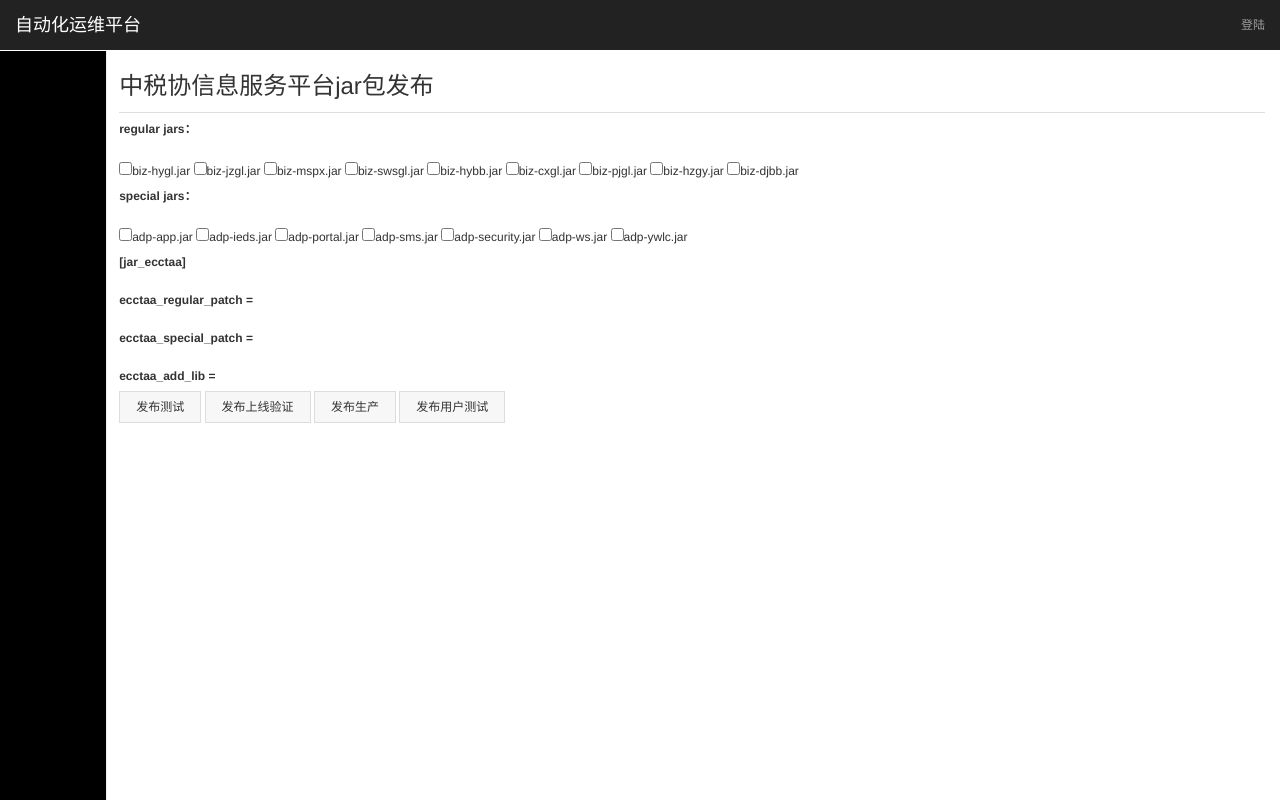
After one commit to qiuyy128/nova, a Django app: page /nova/ecctaaDeploy in a window 1280 px wide. The commit adds this page. Run offline with Django 3.2, Linux system fonts and the light colour scheme; parts of the project's set-up code (start-up, migrations or seed data) failed here and were passed over; some libraries are stand-ins or nearby versions.

Commit message:
修复部分bug

```diff
--- a/nova/models.py
+++ b/nova/models.py
@@ -369,6 +369,7 @@ class Permission(models.Model):
             ('upload_oss_file', '考试报名OSS附件上传 upload_oss_file'),
             ('exec_tax_agent_sql', '执行考试报名SQL exec_tax_agent_sql'),
             ('access_secret_file', '查看涉密配置文件 access_secret_file'),
+            ('exec_change_table', '变更表结构 exec_change_table'),
         )
 
 
--- a/nova/templates/config_file_add.html
+++ b/nova/templates/config_file_add.html
@@ -29,7 +29,7 @@
                             <div class="form-group">
                                 <label class="col-sm-2 control-label">SVN路径：</label>
                                 <div class="col-sm-4 row">
-                                    <input class="form-control" type="text" placeholder="svn相对路径，如adp/WebRoot"
+                                    <input class="form-control" type="text" placeholder="svn相对路径，如adp/WebRoot；nodejs根路径请填写/"
                                            id="id_svn_url" name="svn_url">
                                 </div>
                             </div>
--- /dev/null
+++ b/nova/templates/deploy_ecctaa.html
@@ -0,0 +1,254 @@
+{% extends 'base.html' %}
+{% block title %}信息服务平台版本发布{% endblock %}
+
+{% block content %}
+    <div class="container-fluid">
+        <div class="row">
+            <div class="col-xs-6 col-sm-8 col-md-12">
+                <div class="col-md-offset-1 console-instance-head clearfix">
+                    <div class="pull-left">
+                        <h3><span>中税协信息服务平台jar包发布</span></h3>
+                    </div>
+                </div>
+                <div class="col-md-offset-1 margin-top-1">
+                    <form action="{% url 'ecctaaDeploy' %}" method="post">
+                        {% csrf_token %}
+                        <div class="form-group">
+                            <label><span>regular jars：</span></label>
+                        </div>
+                        <div>
+                            <input id="id_regular_select" name="id_regular_select" type="checkbox"
+                                   onclick="chk(this.checked)"
+                                   value="biz-hygl.jar">biz-hygl.jar
+                            <input id="id_regular_select" name="id_regular_select" type="checkbox"
+                                   onclick="chk(this.checked)"
+                                   value="biz-jzgl.jar">biz-jzgl.jar
+                            <input id="id_regular_select" name="id_regular_select" type="checkbox"
+                                   onclick="chk(this.checked)"
+                                   value="biz-mspx.jar">biz-mspx.jar
+                            <input id="id_regular_select" name="id_regular_select" type="checkbox"
+                                   onclick="chk(this.checked)"
+                                   value="biz-swsgl.jar">biz-swsgl.jar
+                            <input id="id_regular_select" name="id_regular_select" type="checkbox"
+                                   onclick="chk(this.checked)"
+                                   value="biz-hybb.jar">biz-hybb.jar
+                            <input id="id_regular_select" name="id_regular_select" type="checkbox"
+                                   onclick="chk(this.checked)"
+                                   value="biz-cxgl.jar">biz-cxgl.jar
+                            <input id="id_regular_select" name="id_regular_select" type="checkbox"
+                                   onclick="chk(this.checked)"
+                                   value="biz-pjgl.jar">biz-pjgl.jar
+                            <input id="id_regular_select" name="id_regular_select" type="checkbox"
+                                   onclick="chk(this.checked)"
+                                   value="biz-hzgy.jar">biz-hzgy.jar
+                            <input id="id_regular_select" name="id_regular_select" type="checkbox"
+                                   onclick="chk(this.checked)"
+                                   value="biz-djbb.jar">biz-djbb.jar
+                        </div>
+                        <div class="form-group">
+                            <label><span>special jars：</span></label>
+                        </div>
+                        <div>
+                            <input id="id_special_select" name="id_special_select" type="checkbox"
+                                   onclick="chk2(this.checked)"
+                                   value="adp-app.jar">adp-app.jar
+                            <input id="id_special_select" name="id_special_select" type="checkbox"
+                                   onclick="chk2(this.checked)"
+                                   value="adp-ieds.jar">adp-ieds.jar
+                            <input id="id_special_select" name="id_special_select" type="checkbox"
+                                   onclick="chk2(this.checked)"
+                                   value="adp-portal.jar">adp-portal.jar
+                            <input id="id_special_select" name="id_special_select" type="checkbox"
+                                   onclick="chk2(this.checked)"
+                                   value="adp-sms.jar">adp-sms.jar
+                            <input id="id_special_select" name="id_special_select" type="checkbox"
+                                   onclick="chk2(this.checked)"
+                                   value="adp-security.jar">adp-security.jar
+                            <input id="id_special_select" name="id_special_select" type="checkbox"
+                                   onclick="chk2(this.checked)"
+                                   value="adp-ws.jar">adp-ws.jar
+                            <input id="id_special_select" name="id_special_select" type="checkbox"
+                                   onclick="chk2(this.checked)"
+                                   value="adp-ywlc.jar">adp-ywlc.jar
+                        </div>
+                        <div class="form-group">
+                            <label><span>[jar_ecctaa]</span></label>
+                        </div>
+                        <div class="form-group">
+                            <label><span id="id_regular_patch">ecctaa_regular_patch =</span></label>
+                        </div>
+                        <div class="form-group">
+                            <label><span id="id_special_patch">ecctaa_special_patch =</span></label>
+                        </div>
+                        <label><span id="id_add_lib">ecctaa_add_lib =</span></label>
+                    </form>
+                    <input type="button" class="deploy_test btn btn-default" value="发布测试">
+                    </input>
+                    <input type="button" class="deploy_staging btn btn-default" value="发布上线验证">
+                    </input>
+                    <input type="button" class="deploy_product btn btn-default" value="发布生产">
+                    </input>
+                    <input type="button" class="deploy_user_test btn btn-default" value="发布用户测试">
+                    </input>
+                </div>
+            </div>
+        </div>
+    </div>
+{% endblock %}
+
+{% block js %}
+    <script type="text/javascript">
+        function chk(c) {
+            var obj = document.getElementsByName('id_regular_select');
+            var regular_patch = 'ecctaa_regular_patch = ';
+            for (var i in obj) {
+                if (obj[i].checked) {
+                    regular_patch += obj[i].value + ',';
+                }
+            }
+            regular_patch = regular_patch.substr(0, regular_patch.length - 1);
+            $('#id_regular_patch').text(regular_patch);
+        }
+        function chk2(c) {
+            var obj = document.getElementsByName('id_special_select');
+            var special_patch = 'ecctaa_special_patch = ';
+            for (var i in obj) {
+                if (obj[i].checked) {
+                    special_patch += obj[i].value + ',';
+                }
+            }
+            special_patch = special_patch.substr(0, special_patch.length - 1);
+            $('#id_special_patch').text(special_patch);
+        }
+        $(document).ready(function () {
+            $('.deploy_test').click(function () {
+                var config_eccta_ini = "[jar_ecctaa]\n#ecctaa_regular_patch = biz-hygl.jar,biz-jzgl.jar,biz-mspx.jar,biz-swsgl.jar,biz-hybb.jar\n"
+                        + $('#id_regular_patch').text()
+                        + "\n#ecctaa_special_patch = adp-app.jar,adp-ieds.jar,adp-portal.jar,adp-sms.jar,adp-security.jar,adp-ws.jar,adp-ywlc.jar\n"
+                        + $('#id_special_patch').text()
+                        + "\necctaa_add_lib =\n\n[doc_info]\ncreate_time = " + new Date().toLocaleString();
+                layer.confirm('请确认是否已登陆Jenkins，如未登陆请取消，登陆Jenkins后再执行！', {
+                    icon: 3,
+                    btn: ['确定', '取消'],
+                    area: ['420px', '240px']
+                }, function () {
+                    $.ajax({
+                        type: "POST",
+                        url: "{% url 'ecctaaDeploy' %}",
+                        data: JSON.stringify({
+                            config_eccta_ini: config_eccta_ini
+                        }),
+                        success: function () {
+                            window.location.href = "http://10.126.3.11:8082/view/税协平台/job/税协平台-内部测试/";
+                        },
+                        error: function () {
+                            layer.alert('ERROR', {
+                                icon: 2,
+                                skin: 'layui-layer-molv',
+                                closeBtn: 0
+                            });
+                        },
+                        dataType: "json",
+                        contentType: "application/json"
+                    });
+                });
+            });
+            $('.deploy_staging').click(function () {
+                var config_eccta_ini = "[jar_ecctaa]\n#ecctaa_regular_patch = biz-hygl.jar,biz-jzgl.jar,biz-mspx.jar,biz-swsgl.jar,biz-hybb.jar\n"
+                        + $('#id_regular_patch').text()
+                        + "\n#ecctaa_special_patch = adp-app.jar,adp-ieds.jar,adp-portal.jar,adp-sms.jar,adp-security.jar,adp-ws.jar,adp-ywlc.jar\n"
+                        + $('#id_special_patch').text()
+                        + "\necctaa_add_lib =\n\n[doc_info]\ncreate_time = " + new Date().toLocaleString();
+                layer.confirm('请确认是否已登陆Jenkins，如未登陆请取消，登陆Jenkins后再执行！', {
+                    icon: 3,
+                    btn: ['确定', '取消'],
+                    area: ['420px', '240px']
+                }, function () {
+                    $.ajax({
+                        type: "POST",
+                        url: "{% url 'ecctaaDeploy' %}",
+                        data: JSON.stringify({
+                            config_eccta_ini: config_eccta_ini
+                        }),
+                        success: function () {
+                            window.location.href = "http://10.126.3.11:8082/view/税协平台/job/上线验证-税协平台/";
+                        },
+                        error: function () {
+                            layer.alert('ERROR', {
+                                icon: 2,
+                                skin: 'layui-layer-molv',
+                                closeBtn: 0
+                            });
+                        },
+                        dataType: "json",
+                        contentType: "application/json"
+                    });
+                });
+            });
+            $('.deploy_product').click(function () {
+                var config_eccta_ini = "[jar_ecctaa]\n#ecctaa_regular_patch = biz-hygl.jar,biz-jzgl.jar,biz-mspx.jar,biz-swsgl.jar,biz-hybb.jar\n"
+                        + $('#id_regular_patch').text()
+                        + "\n#ecctaa_special_patch = adp-app.jar,adp-ieds.jar,adp-portal.jar,adp-sms.jar,adp-security.jar,adp-ws.jar,adp-ywlc.jar\n"
+                        + $('#id_special_patch').text()
+                        + "\necctaa_add_lib =\n\n[doc_info]\ncreate_time = " + new Date().toLocaleString();
+                layer.confirm('请确认是否已登陆Jenkins，如未登陆请取消，登陆Jenkins后再执行！', {
+                    icon: 3,
+                    btn: ['确定', '取消'],
+                    area: ['420px', '240px']
+                }, function () {
+                    $.ajax({
+                        type: "POST",
+                        url: "{% url 'ecctaaDeploy' %}",
+                        data: JSON.stringify({
+                            config_eccta_ini: config_eccta_ini
+                        }),
+                        success: function () {
+                            window.location.href = "http://10.126.3.11:8082/view/税协平台/job/生产-税协平台/";
+                        },
+                        error: function () {
+                            layer.alert('ERROR', {
+                                icon: 2,
+                                skin: 'layui-layer-molv',
+                                closeBtn: 0
+                            });
+                        },
+                        dataType: "json",
+                        contentType: "application/json"
+                    });
+                });
+            });
+            $('.deploy_user_test').click(function () {
+                var config_eccta_ini = "[jar_ecctaa]\n#ecctaa_regular_patch = biz-hygl.jar,biz-jzgl.jar,biz-mspx.jar,biz-swsgl.jar,biz-hybb.jar\n"
+                        + $('#id_regular_patch').text()
+                        + "\n#ecctaa_special_patch = adp-app.jar,adp-ieds.jar,adp-portal.jar,adp-sms.jar,adp-security.jar,adp-ws.jar,adp-ywlc.jar\n"
+                        + $('#id_special_patch').text()
+                        + "\necctaa_add_lib =\n\n[doc_info]\ncreate_time = " + new Date().toLocaleString();
+                layer.confirm('请确认是否已登陆Jenkins，如未登陆请取消，登陆Jenkins后再执行！', {
+                    icon: 3,
+                    btn: ['确定', '取消'],
+                    area: ['420px', '240px']
+                }, function () {
+                    $.ajax({
+                        type: "POST",
+                        url: "{% url 'ecctaaDeploy' %}",
+                        data: JSON.stringify({
+                            config_eccta_ini: config_eccta_ini
+                        }),
+                        success: function () {
+                            window.location.href = "http://10.126.3.11:8082/view/税协平台/job/税协平台-用户测试/";
+                        },
+                        error: function () {
+                            layer.alert('ERROR', {
+                                icon: 2,
+                                skin: 'layui-layer-molv',
+                                closeBtn: 0
+                            });
+                        },
+                        dataType: "json",
+                        contentType: "application/json"
+                    });
+                });
+            });
+        });
+    </script>
+{% endblock %}
--- a/nova/urls.py
+++ b/nova/urls.py
@@ -38,7 +38,9 @@ urlpatterns = [
     url(r'^app/update/$', views.update_app, name='update_app'),
     url(r'^app/config_file/$', views.config_file, name='config_file'),
     url(r'^app/config_file/add/$', views.config_file_add, name='config_file_add'),
-    url(r'^app/config_file/(?P<app_name>[\w\-]+)/(?P<env>[\w]+)/(?P<file_path>.+)/(?P<file_name>.+)/editor/$',
+    # url(r'^app/config_file/(?P<app_name>[\w\-]+)/(?P<env>[\w]+)/(?P<file_path>.+)/(?P<file_name>.+)/editor/$',
+    #     views.config_file_editor, name='config_file_editor'),
+    url(r'^app/config_file/editor/(?P<app_name>[\w\-]+)/(?P<env>[\w]+)/(?P<file_path>.+)/$',
         views.config_file_editor, name='config_file_editor'),
     url(r'^app/save_config_file/$', views.save_config_file, name='save_config_file'),
     url(r'^help/$', views.help, name='help'),
@@ -60,4 +62,5 @@ urlpatterns = [
     url(r'^sql_exec/$', views.sql_exec, name='sql_exec'),
     url(r'^shell/$', views.shell, name='shell'),
     url(r'^view/$', views.view, name='view'),
+    url(r'^ecctaaDeploy$', views.ecctaaDeploy, name='ecctaaDeploy'),
 ]
--- a/nova/views.py
+++ b/nova/views.py
@@ -374,7 +374,10 @@ def app_deploy(request):
 
         if request.method == 'GET':
             app_host = AppHost.objects.aggregate(max_port=Max('port'))
-            app_host['max_port'] = int(app_host['max_port']) + 1
+            if app_host['max_port']:
+                app_host['max_port'] = int(app_host['max_port']) + 1
+            else:
+                app_host['max_port'] = 1000
             assets = Asset.objects.all().values('ip')
             return render(request, 'app_deploy.html', locals())
     else:
@@ -817,15 +820,19 @@ def config_file_add(request):
             app_name = form_data.get('name')
             svn_url = form_data.get('svn_url')
             files = request.FILES.getlist('files')
+            if svn_url[0] == '/':
+                svn_url_real = svn_url[1:]
+            else:
+                svn_url_real = svn_url
             # 权限判断
             if env == 'product' and not User.has_perm(request.user, 'nova.operate_product'):
                 data = {'rtn': '97', 'msg': '没有生产环境操作权限，请联系管理员!'}
                 return HttpResponse(json.dumps(data))
             if app_name.find('tomcat-') == 0:
                 config_file_path = os.path.join(config_files_path, env, app_name.split('tomcat-')[-1],
-                                                urllib.url2pathname(svn_url))
+                                                urllib.url2pathname(svn_url_real))
             if app_name.find('fdp_') == 0:
-                config_file_path = os.path.join(config_files_path, env, app_name, urllib.url2pathname(svn_url))
+                config_file_path = os.path.join(config_files_path, env, app_name, urllib.url2pathname(svn_url_real))
             try:
                 # 自动在服务器上创建文件夹
                 logger.info(u'自动在服务器上创建应用配置文件路径:%s' % config_file_path)
@@ -890,24 +897,31 @@ def config_file(request):
     # 改为从数据库查询
     app_config_list = []
     for app_config in app_configs:
-        files = app_config.files.split(',')
-        app_config_dic = {'name': app_config.name,
-                          'env': app_config.env,
-                          'svn_url': app_config.svn_url,
-                          'files': files
-                          }
-        app_config_list.append(app_config_dic)
+        files_list = app_config.files.split(',')
+        for i in files_list:
+            if app_config.svn_url[0] == '/':
+                app_config_dic = {'name': app_config.name,
+                                  'env': app_config.env,
+                                  'file_path': os.path.join(app_config.svn_url[1:], i),
+                                  'file': i}
+            else:
+                app_config_dic = {'name': app_config.name,
+                                  'env': app_config.env,
+                                  'file_path': os.path.join(app_config.svn_url, i),
+                                  'file': i}
+            app_config_list.append(app_config_dic)
     return render(request, 'config_file.html', locals())
 
 
 @login_required
 @permission_required('nova.access_file', raise_exception=True)
-def config_file_editor(request, app_name, env, file_path, file_name):
+def config_file_editor(request, app_name, env, file_path):
     logger.info('User is:%s; Request env is:%s' % (request.user.username, env.upper()))
     if 'product' == env and not User.has_perm(request.user, 'nova.operate_product'):
         return render(request, 'deny.html')
     else:
-        file_name = file_name.encode('utf-8')
+        file_path = file_path.encode('utf-8')
+        file_name = os.path.basename(file_path)
         if app_name.find('tomcat-') == 0:
             app_config_files_path = os.path.join(config_files_path, env, '%s') % app_name.split('tomcat-')[-1]
         if app_name.find('fdp_') == 0:
@@ -917,7 +931,9 @@ def config_file_editor(request, app_name, env, file_path, file_name):
             # return render(request, 'message.html', data)
             # 提供adp-ieds.jar配置文件查看功能
             file_name = 'spring-config-ieds.xml'
-        app_config_file = os.path.join(app_config_files_path, urllib.url2pathname(file_path), file_name)
+        if file_path[0] == '/':
+            file_path = file_path[1:]
+        app_config_file = os.path.join(app_config_files_path, urllib.url2pathname(file_path))
         logger.info("Edit app_config_file:%s" % app_config_file)
         if (file_name == 'config-oss.properties' or file_name == 'config-mysql.properties'
             or file_name == 'quartz.properties' or file_name == 'config-sqlserver.properties'
@@ -930,7 +946,7 @@ def config_file_editor(request, app_name, env, file_path, file_name):
                 fo = open(app_config_file, "rb")
                 data = {'file': app_config_file, 'env': env, 'file_content': fo.read()}
             except IOError:
-                msg = '该配置文件%s在服务器上不存在，请先在服务器上配置！' % file_name
+                msg = '该配置文件%s在服务器上不存在，请先在服务器上配置！' % file_path
                 data = {'msg': msg}
                 return render(request, 'message.html', data)
         return render(request, 'config_file_editor.html', data)
@@ -1145,8 +1161,18 @@ def sql_exec(request):
                     logger.info(u'该SQL包含UNION关键字.')
                     data = {'rtn': '98', 'msg': u'该SQL有包含UNION非法字符，无法执行，请联系管理员!'}
                     return HttpResponse(json.dumps(data))
-                # 新增操作不限制
-                if len(re.findall(r'(| |\n|\r\n)(?i)insert( |\n|\r\n)', sql_command, re.S)) > 0:
+                # add 20190226 支持变更表结构
+                if len(re.findall(r'(| |\n|\r\n)(?i)alter table( |\n|\r\n)', sql_command, re.S)) > 0 or len(
+                        re.findall(r'(| |\n|\r\n)(?i)create table( |\n|\r\n)', sql_command, re.S)) > 0:
+                    logger.info(u'该SQL为变更表结构语句.')
+                    if not User.has_perm(request.user, 'nova.exec_change_table'):
+                        data = {'rtn': '98', 'msg': '没有变更表结构权限，请联系管理员!'}
+                        return HttpResponse(json.dumps(data))
+                    sql_recovery_tmp = "-- 该SQL为原SQL,不是回滚SQL,请注意！\r\n%s" % sql_command
+                    sql_recovery = sql_recovery + sql_recovery_tmp + ";\n"
+                # add 20190226 支持变更表结构
+                #  新增操作不限制
+                elif len(re.findall(r'(| |\n|\r\n)(?i)insert( |\n|\r\n)', sql_command, re.S)) > 0:
                     logger.info(u'该SQL为INSERT语句.')
                     sql_recovery_tmp = "-- 该SQL为原SQL,不是回滚SQL,请注意！\r\n%s" % sql_command
                     sql_recovery = sql_recovery + sql_recovery_tmp + ";\n"
@@ -1524,7 +1550,7 @@ def task_log(request):
         return render(request, 'task_logs.html', context=data)
     except Exception as e:
         logger.info(e)
-        data = json.dumps({'rtn': "99", 'msg': "无法打开日志文件，请联系管理员!!!"})
+        data = {'rtn': "99", 'msg': "无法打开日志文件，请联系管理员!!!"}
         return render(request, 'message.html', data)
 
 
@@ -1730,7 +1756,8 @@ def access_log(request):
     try:
         db_info = Database.objects.get(db_name=db_name, env=db_env)
     except Database.DoesNotExist:
-        data = {'rtn': '99', 'msg': u'未找到该数据库配置！'}
+        data = {'rtn': '99', 'msg': u'未找到数据库app_log配置！'}
+        return render(request, 'message.html', data)
     logger.info('db_info is:%s' % db_info)
     # 连接数据库
     try:
@@ -2556,3 +2583,25 @@ def ecai_stat(request):
             data = {'rtn': '99', 'msg': u'易财统计查询错误:' + str(e)}
             logger.info(json.dumps(data, encoding='utf-8', ensure_ascii=False))
         return render(request, 'ecai_stat.html', locals())
+
+
+@csrf_exempt
+def ecctaaDeploy(request):
+    logger.info('User is:%s;Request is: deploy ecctaa jars.' % request.user.username)
+    if request.method == 'POST':
+        config_eccta_ini = json.loads(request.body)['config_eccta_ini']
+        logger.info(config_eccta_ini)
+        with open('/tmp/config.ecctaa.ini', 'wb') as f:
+            f.write(config_eccta_ini)
+        ecctaa_asset = Asset.objects.get(ip='10.126.3.34')
+        try:
+            RunCmd(host=ecctaa_asset.ip, port=ecctaa_asset.port, username=ecctaa_asset.username,
+                   password=ecctaa_asset.password).upload_file('/tmp/config.ecctaa.ini',
+                                                               '/ecctaa_deploy/config.ecctaa.ini',
+                                                               log_file='/tmp/upload.ecctaa.log')
+        except Exception as e:
+            logger.info(e)
+        data = {'rtn': '00', 'msg': config_eccta_ini}
+        return HttpResponse(json.dumps(data))
+    else:
+        return render(request, 'deploy_ecctaa.html')
```
Also changed, not shown: nova/tasks.py (+47 -22 lines), nova/templates/config_file.html (+4 -5 lines), nova/migrations/0099_auto_20190228_1127.py (added).
